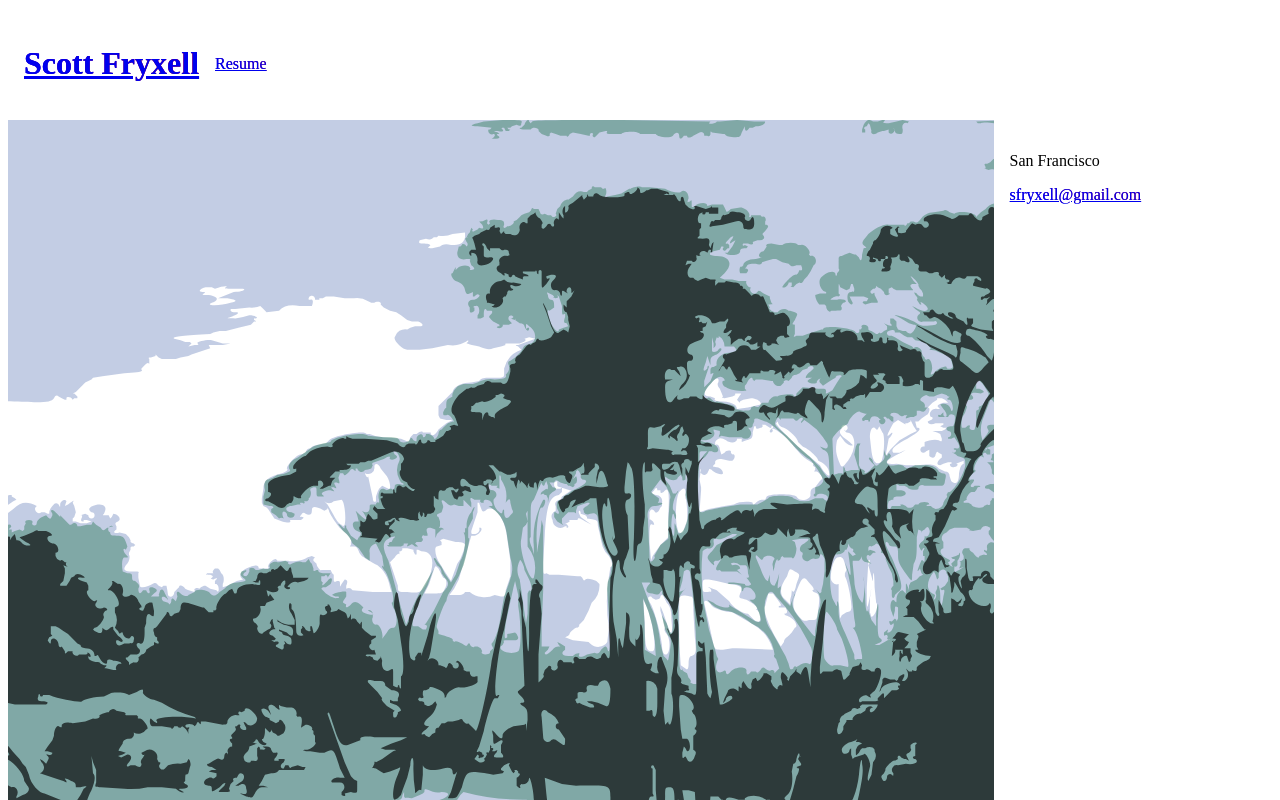
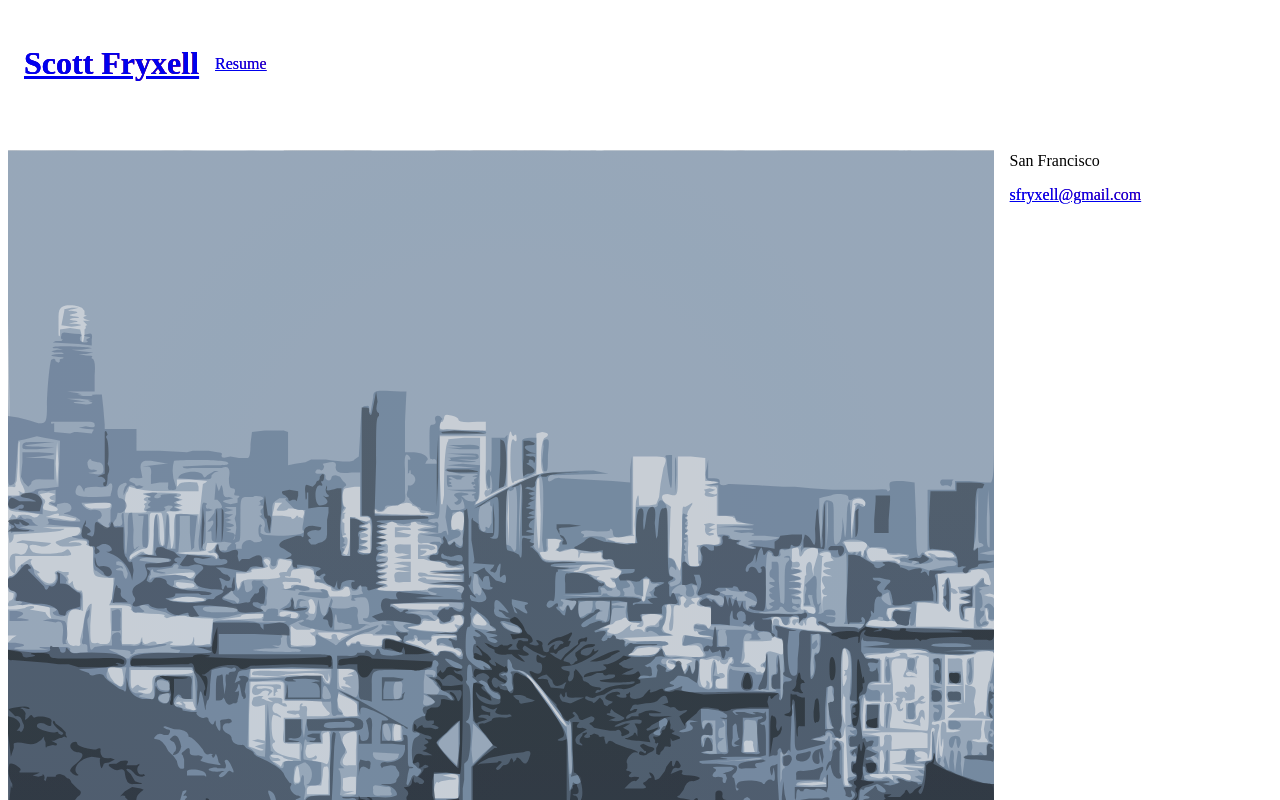
Before and after one commit to scott-fryxell/scott-fryxell.github.io, a Nuxt app: page /resume in a window 1280 px wide. Shown: the top 800 px of the page. Built offline with nearby package versions, Linux system fonts and the light colour scheme.

Commit message:
Update resume

```diff
--- a/pages/resume.vue
+++ b/pages/resume.vue
@@ -6,8 +6,8 @@
     itemid="http://scott-fryxell.github.io/resume">
     <header>
       <img
-        src="/posters/Scott_Fryxell_posters_Saturday, January 23, 11_01 AM.svg"
-        alt="An italian countryside in 1807. Tall trees casting long shadows." />
+        src="/posters/Scott_Fryxell_Thursday, May 30 at 3_22 PM.svg"
+        alt="The skyline of San Francisco" />
       <address>
         <p
           itemprop="address"
@@ -561,7 +561,7 @@
           <a href="https://scott-fryxell.github.io/resume"
             >scott-fryxell.github.io</a
           >
-          for the full resume
+          for my technical work reaching back to 1998.
         </p>
       </footer>
     </section>
@@ -598,7 +598,7 @@
       & > article
         width: inherit
         @media print
-          &:nth-of-type(n+6)
+          &:nth-of-type(n+8)
             display: none !important
         header
           display:block
```
Also changed, not shown: static/posters/Scott_Fryxell_Thursday, May 30 at 3_22 PM.svg (added).
